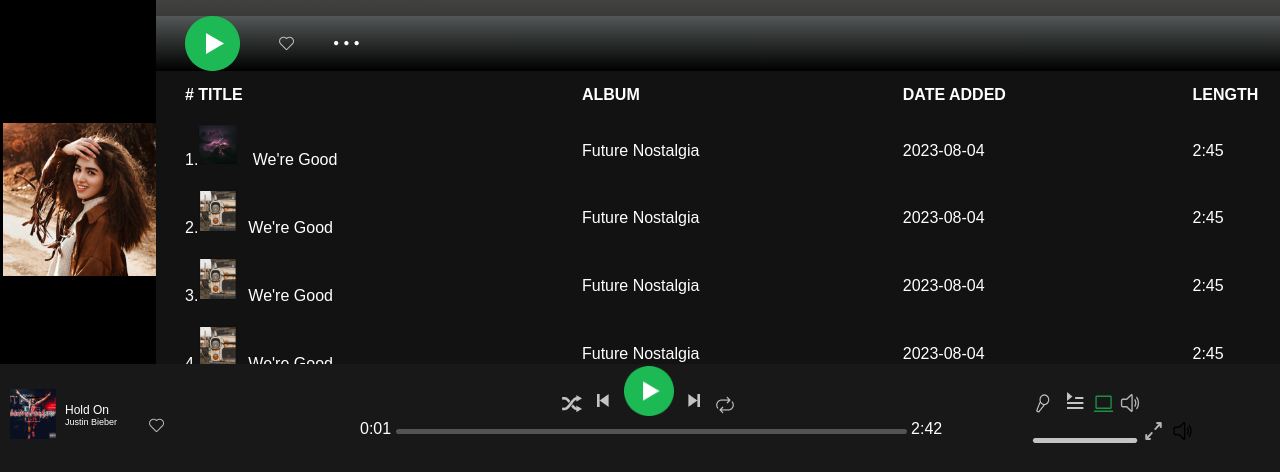
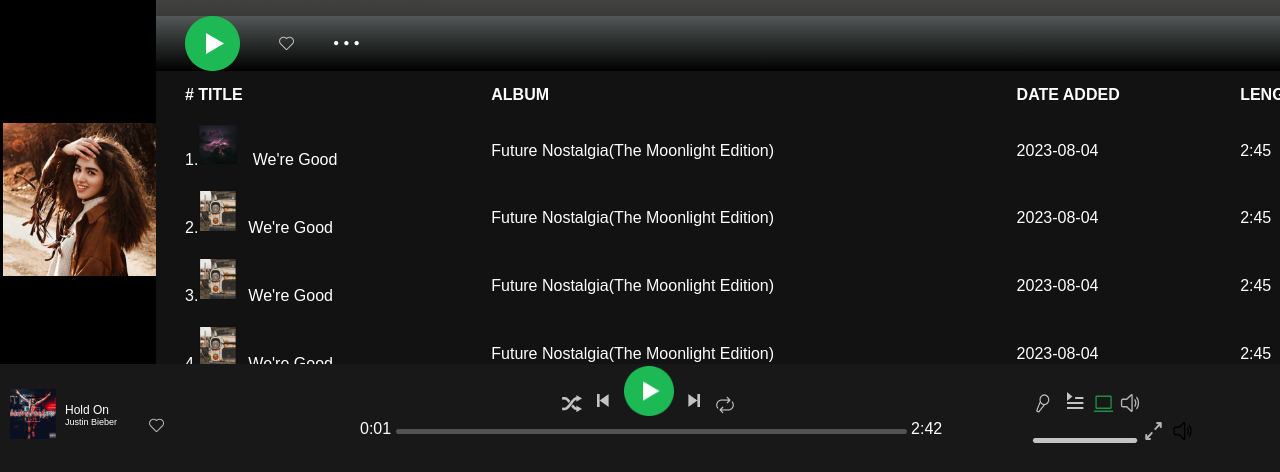
Before and after one commit to amarnathhati/Spotify-clone, a website: page playlist.html in a window 1280 px wide. Shown: the part 328-800 px from the top of the page. Drawn offline with Linux system fonts and the light colour scheme.

Commit message:
1st commit

```diff
--- a/playlist.html
+++ b/playlist.html
@@ -96,7 +96,7 @@
             1.<img src="Icons/imgs/Rectangle 9.png" />
             We're Good
           </td>
-          <td>Future Nostalgia</td>
+          <td>Future Nostalgia(The Moonlight Edition)</td>
           <td>2023-08-04</td>
           <td>2:45</td>
         </tr>
@@ -104,7 +104,7 @@
           <td>
             2.<img src="Icons/list img.png" />We're Good
           </td>
-          <td>Future Nostalgia</td>
+          <td>Future Nostalgia(The Moonlight Edition)</td>
           <td>2023-08-04</td>
           <td>2:45</td>
         </tr>
@@ -112,7 +112,7 @@
           <td>
             3.<img src="Icons/list img.png" />We're Good
           </td>
-          <td>Future Nostalgia</td>
+          <td>Future Nostalgia(The Moonlight Edition)</td>
           <td>2023-08-04</td>
           <td>2:45</td>
         </tr>
@@ -120,7 +120,7 @@
           <td>
             4.<img src="Icons/list img.png" />We're Good
           </td>
-          <td>Future Nostalgia</td>
+          <td>Future Nostalgia(The Moonlight Edition)</td>
           <td>2023-08-04</td>
           <td>2:45</td>
         </tr>
@@ -128,7 +128,7 @@
           <td>
             5.<img src="Icons/list img.png" />We're Good
           </td>
-          <td>Future Nostalgia</td>
+          <td>Future Nostalgia(The Moonlight Edition)</td>
           <td>2023-08-04</td>
           <td>2:45</td>
         </tr>
@@ -136,7 +136,7 @@
           <td>
             6.<img src="Icons/list img.png" />We're Good
           </td>
-          <td>Future Nostalgia</td>
+          <td>Future Nostalgia(The Moonlight Edition)</td>
           <td>2023-08-04</td>
           <td>2:45</td>
         </tr>
```
